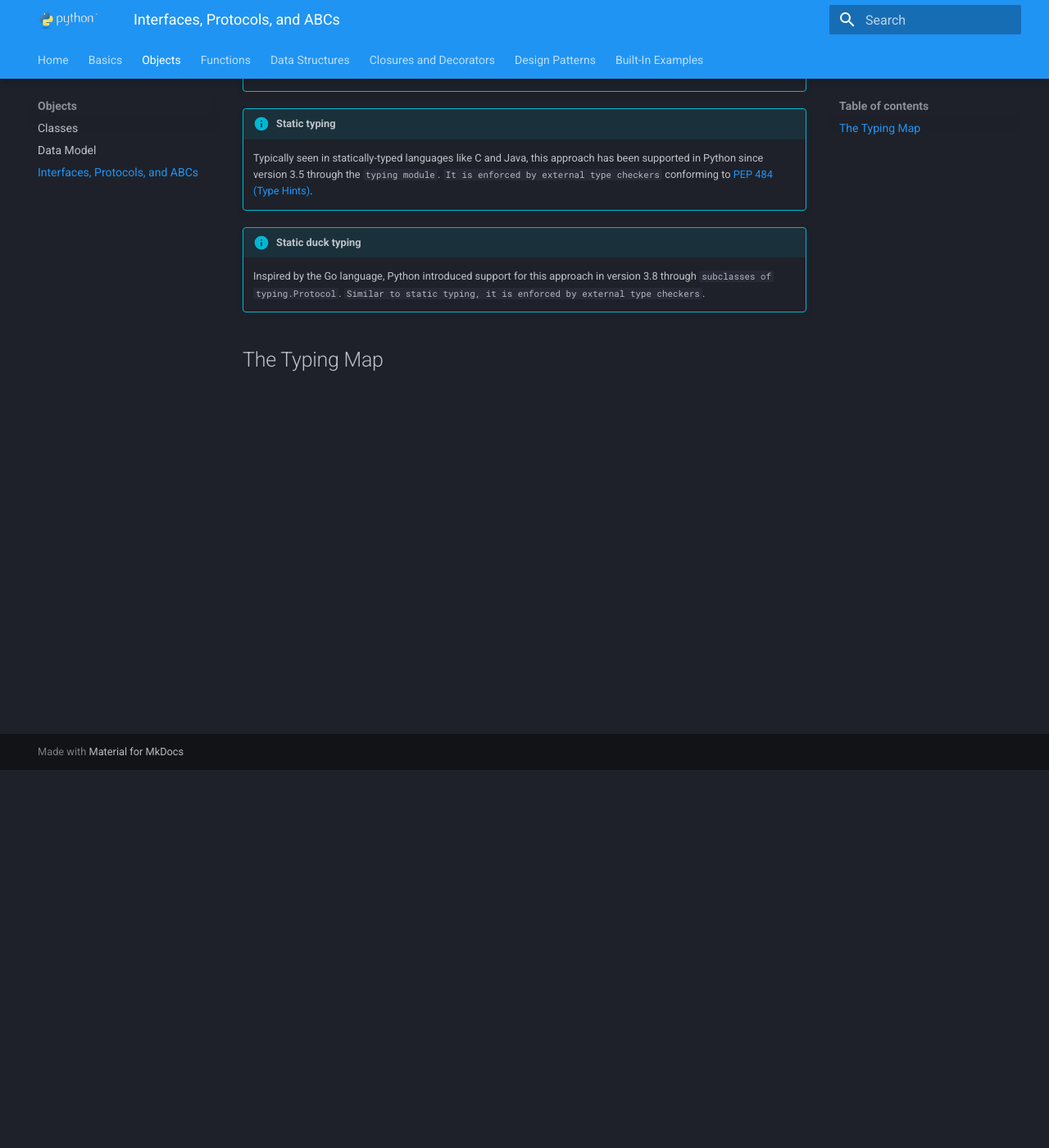
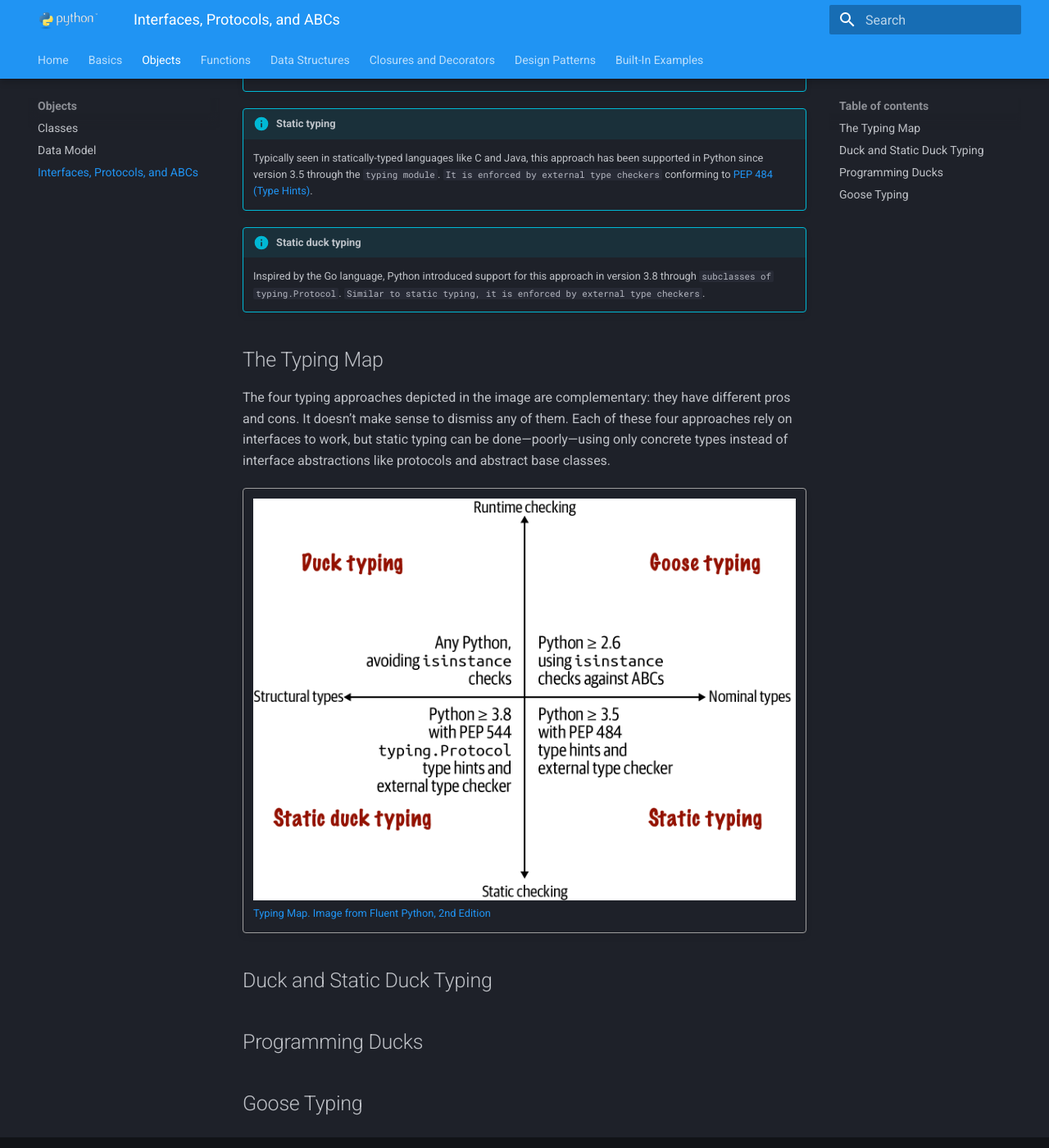
Before and after one commit to RomeroGabriel/mastering-python, an MkDocs documentation site: the page built from documentation/classes_objects/interfaces_protocols_abc.md, in a window 1280 px wide and 1400 px high, scrolled down 461 px. Shown: the whole window at 82% size. Built offline with MkDocs 1.6.1 and Material for MkDocs 9.7.7, drawn with Linux system fonts in a browser that asks for light colours.

Commit message:
Add typing map

```diff
--- a/documentation/classes_objects/interfaces_protocols_abc.md
+++ b/documentation/classes_objects/interfaces_protocols_abc.md
@@ -15,3 +15,15 @@ The concept of interfaces in programming languages can be approached in various
     Inspired by the Go language, Python introduced support for this approach in version 3.8 through `subclasses of typing.Protocol`. `Similar to static typing, it is enforced by external type checkers`.
 
 ## The Typing Map
+
+The four typing approaches depicted in the image are complementary: they have different pros and cons. It doesn’t make sense to dismiss any of them. Each of these four approaches rely on interfaces to work, but static typing can be done—poorly—using only concrete types instead of interface abstractions like protocols and abstract base classes.
+
+!!! quote ""
+    ![Typing Map. Image from Fluent Python, 2nd Edition](https://raw.githubusercontent.com/RomeroGabriel/mastering-python/main/documentation/images/classes_objects/typing_map.png)
+    [Typing Map. Image from Fluent Python, 2nd Edition](https://raw.githubusercontent.com/RomeroGabriel/mastering-python/main/documentation/images/classes_objects/typing_map.png)
+
+## Duck and Static Duck Typing
+
+## Programming Ducks
+
+## Goose Typing
```
